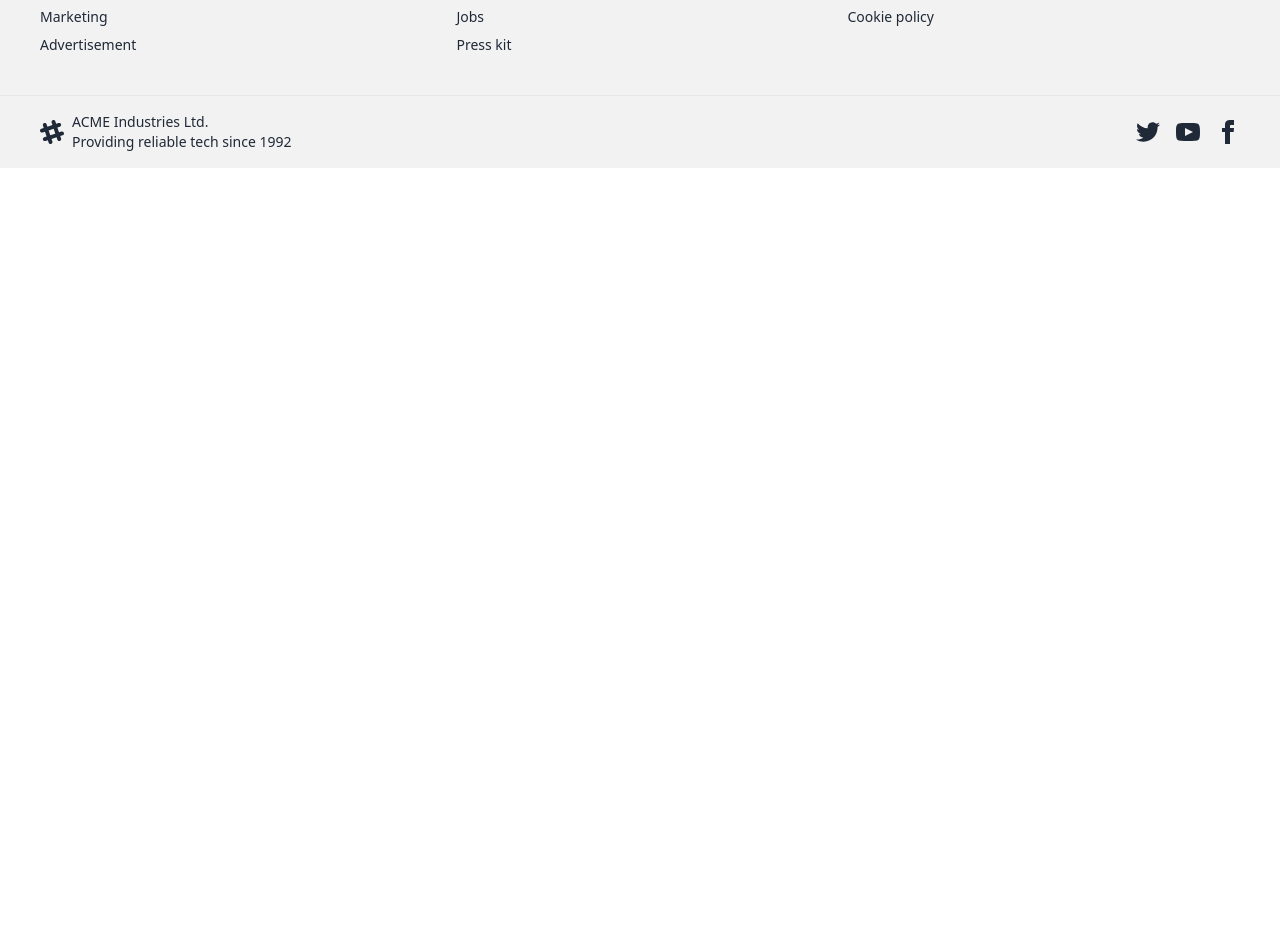
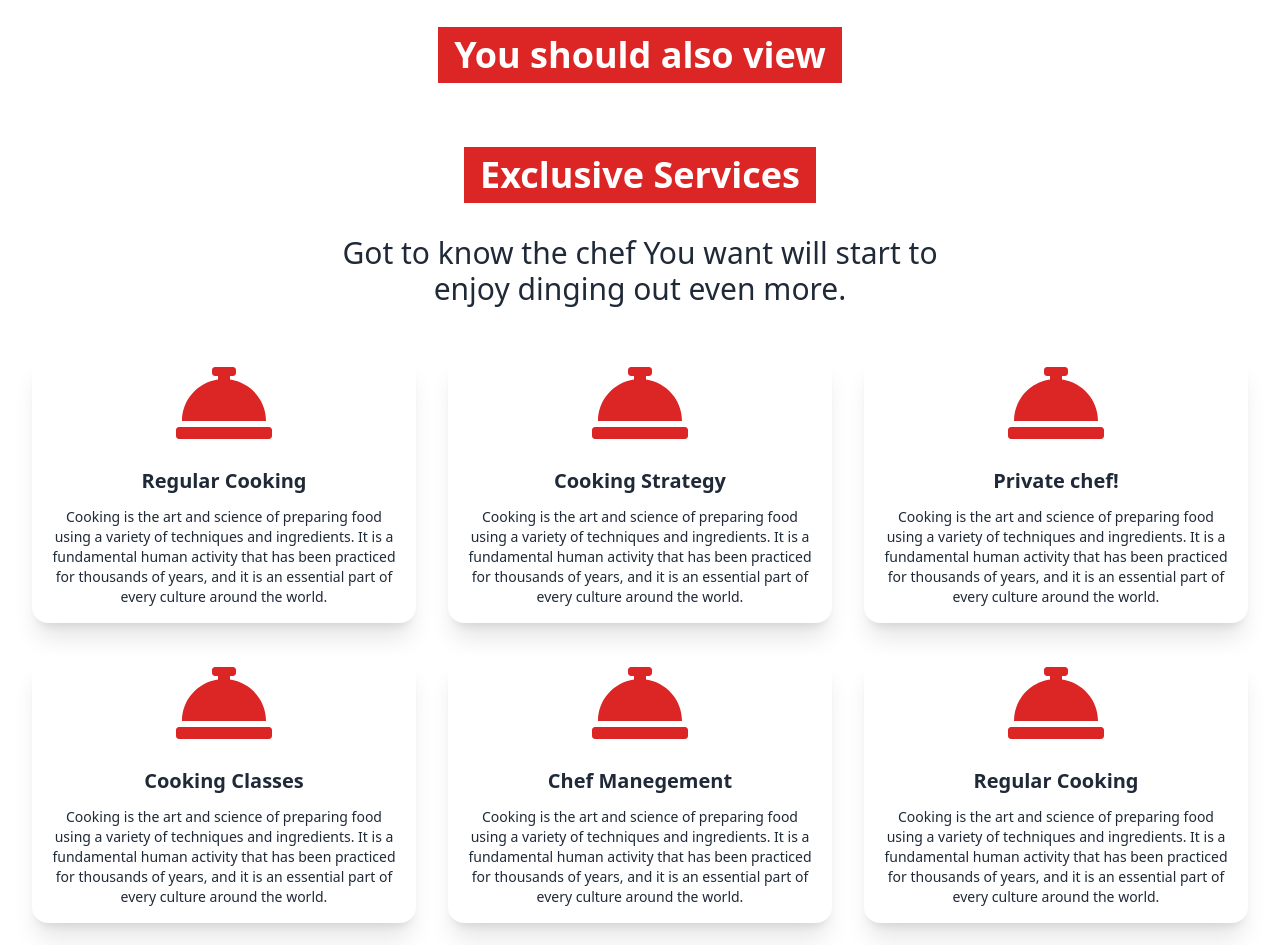
Before and after one commit to riaz9191/banglar_chef, a React (Vite) app: page / in a window 1280 px wide. Shown: the part 1207-2152 px from the top of the page. Before the commit the page ends 1375 px from the top, so only its background shows below. Built offline with nearby package versions, Linux system fonts and the light colour scheme; no server answers.

Commit message:
excluse section added

```diff
--- a/package.json
+++ b/package.json
@@ -15,6 +15,7 @@
     "match-sorter": "^6.3.1",
     "react": "^18.2.0",
     "react-dom": "^18.2.0",
+    "react-icons": "^4.8.0",
     "react-router-dom": "^6.11.0",
     "react-slick": "^0.29.0",
     "slick-carousel": "^1.8.1",
--- /dev/null
+++ b/src/Pages/ExclusiveServices/ExclusiveServices.jsx
@@ -0,0 +1,104 @@
+import React from "react";
+import { FaConciergeBell } from "react-icons/fa";
+
+const ExclusiveServices = () => {
+  return (
+    <div>
+      <div className="flex justify-center pt-0  ">
+        <h2 className="text-3xl text-center">
+          Got to know the chef You want will start to <br /> enjoy dinging out
+          even more.
+        </h2>
+      </div>
+      <div className="my-container grid lg:grid-cols-3 gap-8 text-center">
+        <div className="card card-compact w-96 bg-base-100 shadow-xl">
+          <figure>
+            <FaConciergeBell className="text-8xl text-red-600" />
+          </figure>
+          <div className="card-body flex">
+            <h2 className="card-title justify-center">Regular Cooking</h2>
+            <p>
+              Cooking is the art and science of preparing food using a variety
+              of techniques and ingredients. It is a fundamental human activity
+              that has been practiced for thousands of years, and it is an
+              essential part of every culture around the world.
+            </p>
+          </div>
+        </div>
+        <div className="card card-compact w-96 bg-base-100 shadow-xl">
+          <figure>
+            <FaConciergeBell className="text-8xl text-red-600" />
+          </figure>
+          <div className="card-body flex">
+            <h2 className="card-title justify-center">Cooking Strategy</h2>
+            <p>
+              Cooking is the art and science of preparing food using a variety
+              of techniques and ingredients. It is a fundamental human activity
+              that has been practiced for thousands of years, and it is an
+              essential part of every culture around the world.
+            </p>
+          </div>
+        </div>
+        <div className="card card-compact w-96 bg-base-100 shadow-xl">
+          <figure>
+            <FaConciergeBell className="text-8xl text-red-600" />
+          </figure>
+          <div className="card-body flex">
+            <h2 className="card-title justify-center">Private chef!</h2>
+            <p>
+              Cooking is the art and science of preparing food using a variety
+              of techniques and ingredients. It is a fundamental human activity
+              that has been practiced for thousands of years, and it is an
+              essential part of every culture around the world.
+            </p>
+          </div>
+        </div>
+        <div className="card card-compact w-96 bg-base-100 shadow-xl">
+          <figure>
+            <FaConciergeBell className="text-8xl text-red-600" />
+          </figure>
+          <div className="card-body flex">
+            <h2 className="card-title justify-center">Cooking Classes</h2>
+            <p>
+              Cooking is the art and science of preparing food using a variety
+              of techniques and ingredients. It is a fundamental human activity
+              that has been practiced for thousands of years, and it is an
+              essential part of every culture around the world.
+            </p>
+          </div>
+        </div>
+        <div className="card card-compact w-96 bg-base-100 shadow-xl">
+          <figure>
+            <FaConciergeBell className="text-8xl text-red-600" />
+          </figure>
+          <div className="card-body flex">
+            <h2 className="card-title justify-center">Chef Manegement</h2>
+            <p>
+              Cooking is the art and science of preparing food using a variety
+              of techniques and ingredients. It is a fundamental human activity
+              that has been practiced for thousands of years, and it is an
+              essential part of every culture around the world.
+            </p>
+          </div>
+        </div>
+        <div className="card card-compact w-96 bg-base-100 shadow-xl">
+          <figure>
+            <FaConciergeBell className="text-8xl text-red-600" />
+          </figure>
+          <div className="card-body flex">
+            <h2 className="card-title justify-center">Regular Cooking</h2>
+            <p>
+              Cooking is the art and science of preparing food using a variety
+              of techniques and ingredients. It is a fundamental human activity
+              that has been practiced for thousands of years, and it is an
+              essential part of every culture around the world.
+            </p>
+          </div>
+        </div>
+
+      </div>
+    </div>
+  );
+};
+
+export default ExclusiveServices;
--- a/src/Pages/Home.jsx
+++ b/src/Pages/Home.jsx
@@ -1,6 +1,7 @@
 /* eslint-disable no-unused-vars */
 import React from "react";
 import ChefAllData from "./ChefSection/ChefAllData";
+import ExclusiveServices from "./ExclusiveServices/ExclusiveServices";
 
 const Home = () => {
   return (
@@ -25,9 +26,38 @@ const Home = () => {
         </div>
       </div>
 
+      <div className="">
+        <div className="flex justify-center">
+          <h2 className="text-center mt-8 font-bold text-4xl mb-8 exc">
+            Chef Section
+          </h2>
+        </div>
+        <div className=" ps-5 pr-5">
+          <p className="text-3xl text-center">
+            Chefs are an important part of the culinary industry and are often
+            celebrated for their creativity, skill, and dedication to their
+            craft.
+          </p>
+        </div>
+        <ChefAllData></ChefAllData>
+      </div>
       <div>
-        <h2 className="text-center mt-8 font-bold text-4xl mb-8">Chef Section</h2>
-        <ChefAllData></ChefAllData>
+        <div className="flex justify-center">
+          <h2 className="text-center mt-8 font-bold text-4xl mb-8 text-red-600 exc">
+           You should also view
+          </h2>
+        </div>
+
+
+      </div>
+      <div>
+        <div className="flex justify-center">
+          <h2 className="text-center mt-8 font-bold text-4xl mb-8 text-red-600 exc">
+            Exclusive Services
+          </h2>
+        </div>
+
+        <ExclusiveServices></ExclusiveServices>
       </div>
     </div>
   );
--- a/src/index.css
+++ b/src/index.css
@@ -13,7 +13,10 @@
   @apply px-4 py-8 mx-auto sm:max-w-xl md:max-w-full lg:max-w-screen-xl md:px-24 lg:px-8 lg:py-12;
 }
 .btnz{
-    @apply text-white bg-orange-600 border-0 hover:bg-orange-700
+    @apply text-white bg-red-600 border-0 hover:bg-red-700
+}
+.exc{
+    @apply text-white bg-red-600 border-0 ps-4 pr-4 pt-2 pb-2
 }
 
 @layer utilities {
```
Also changed, not shown: 1 other file (tests, documents, lock files or other folders).
